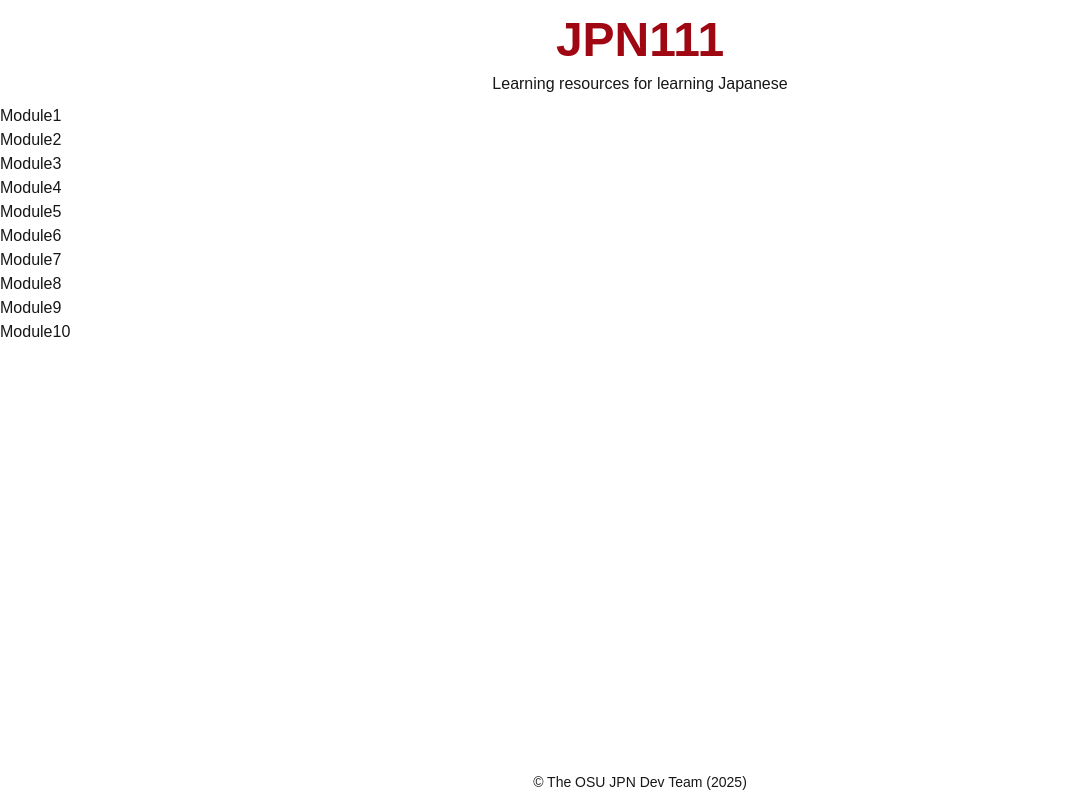
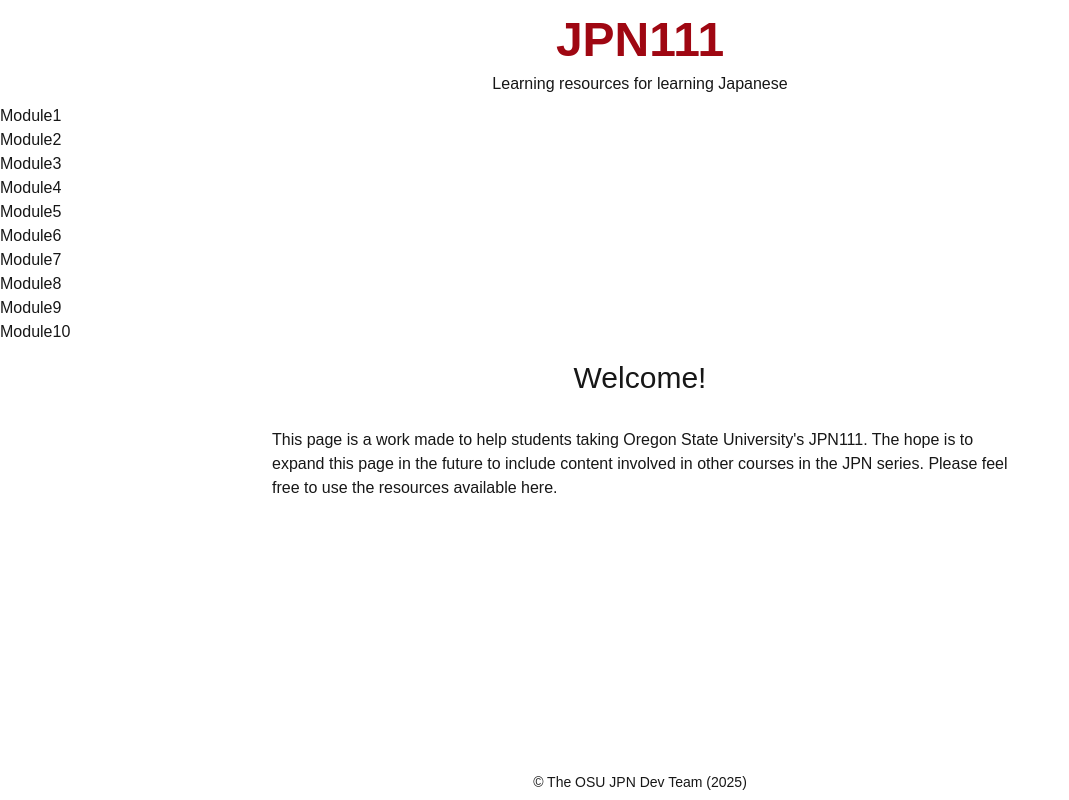
Before and after one commit to mCaballero1224/jpn, a Next.js app in the folder frontend/: page / in a window 1280 px wide. Shown: the whole page, without its empty margins (0-1069 px from the left). Built offline with nearby package versions, Linux system fonts and the light colour scheme.

Commit message:
Write intro text

```diff
--- a/frontend/app/page.tsx
+++ b/frontend/app/page.tsx
@@ -3,6 +3,10 @@
 export default function Home() {
   return (
   	<div>
+			<div className="container mx-auto max-w-screen-md">
+				<h2 className="text-center text-3xl py-4">Welcome!</h2>
+				<p className="p-4">This page is a work made to help students taking Oregon State University&apos;s JPN111. The hope is to expand this page in the future to include content involved in other courses in the JPN series. Please feel free to use the resources available here.</p>
+			</div>
 	</div>
   );
 }
```
